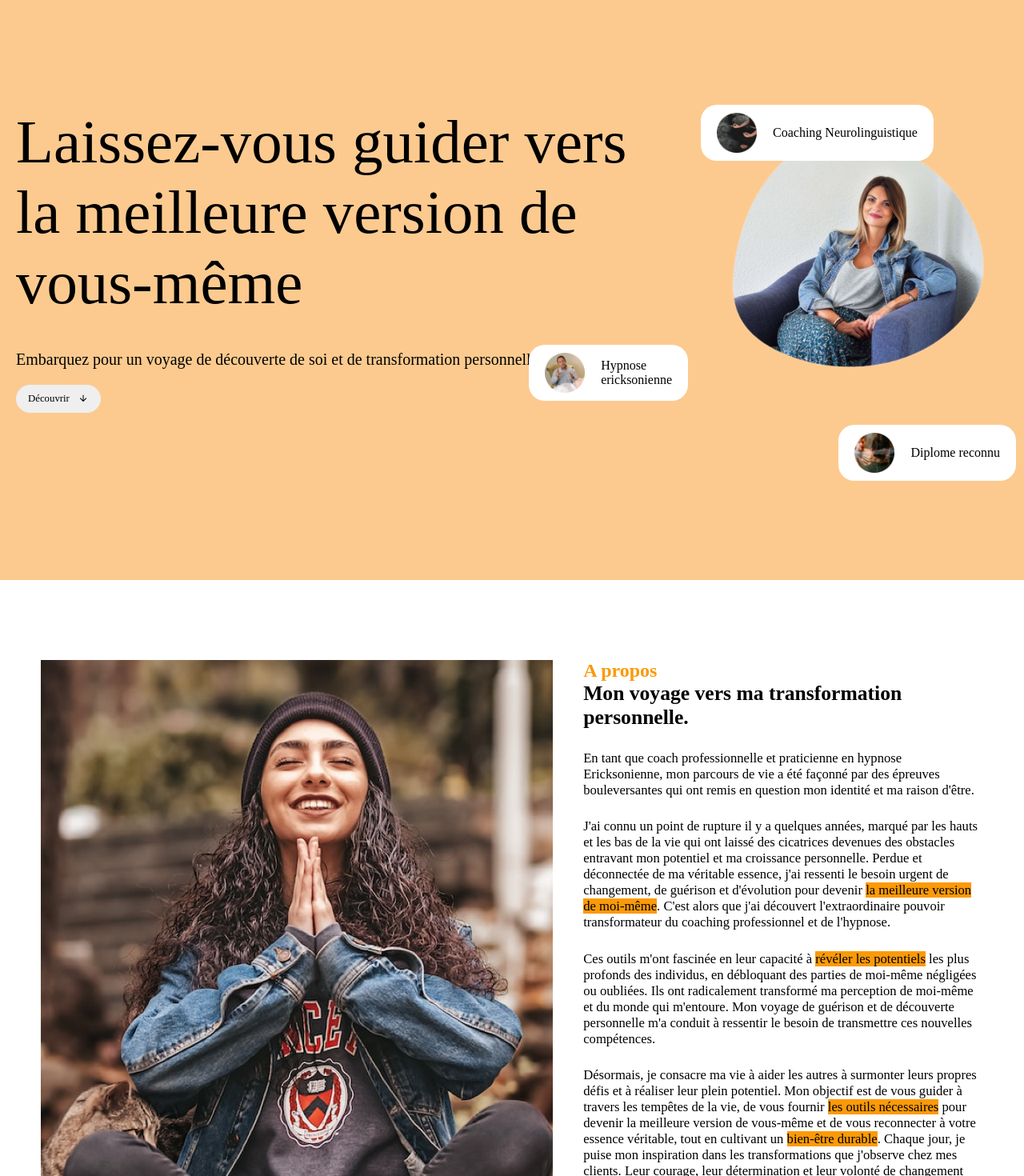
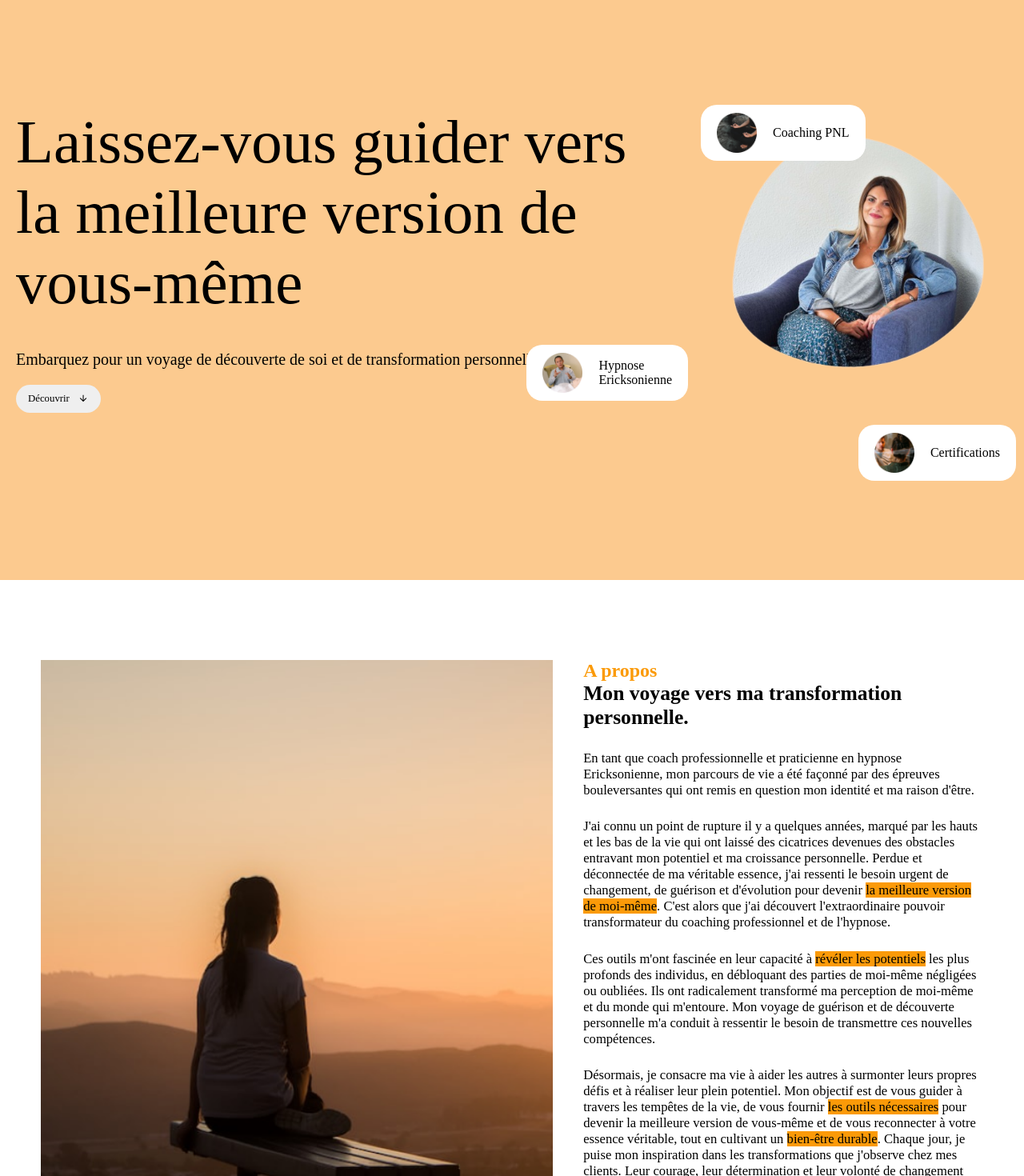
Before and after one commit to LucasGoudemand/SitedeCoaching, a Next.js app: page / in a window 1280 px wide. Shown: the part 160-1630 px from the top of the page at 80% size. Built offline with nearby package versions, Linux system fonts and the light colour scheme; a web font is replaced by a local one.

Commit message:
Fixing issues

```diff
--- a/pages/_document.js
+++ b/pages/_document.js
@@ -11,7 +11,7 @@ export default function Document() {
         />
         <link
           rel="stylesheet"
-          href="https://fonts.googleapis.com/css2?family=Material+Symbols+Outlined:opsz,wght,FILL,GRAD@20..48,100..700,0..1,-50..200"
+          href="https://fonts.googleapis.com/css2?family=Material+Symbols+Outlined:opsz,wght,FILL,GRAD@24,400,1,0"
         />
       </Head>
       <body>
--- a/pages/components/apropos/containerApropos.js
+++ b/pages/components/apropos/containerApropos.js
@@ -6,7 +6,7 @@ export default function containerApropos() {
     <>
       <div className={styles.containerApropos} id="AproposAnchor">
         <Image
-          src="/zenimage.png"
+          src="/imagezen.png"
           alt="Photo d'illustration"
           className={styles.classImage}
           width={600}
--- a/pages/components/avis/containerAvis.js
+++ b/pages/components/avis/containerAvis.js
@@ -36,6 +36,10 @@ export default function containerAvis(props) {
             AvisText="Grâce aux séances d'hypnose je me sens plus joyeuse et apaisée dans ma vie.
             Les séances font du bien, et m'ont fait prendre conscience de beaucoup de choses."
           />
+          <Avis
+            Name="Myriam"
+            AvisText="Marine est une hypnothérapeute et une coach extrêmement bienveillante, à l'écoute et efficace. Elle analyse finement nos besoins et propose des actions utiles. En ce qui me concerne j'ai obtenu des résultats bluffants, je suis trés satisfaite. Je ne peux que vivement la recommander. Elle est d'une aide précieuse."
+          />
         </div>
       </div>
     </>
--- a/pages/components/deroulement/containerDeroulement.js
+++ b/pages/components/deroulement/containerDeroulement.js
@@ -16,7 +16,7 @@ export default function containerDeroulement() {
             ensemble la méthode la plus adaptée pour atteindre vos objectifs.
           </li>
           <li>
-            <strong>Hypnose Ericksonienne </strong>: je vous guide vers une
+            <strong>Hypnose Ericksonienne </strong>: Je vous guide vers une
             relaxation profonde en utilisant des techniques de respiration et de
             visualisation, créant un état propice au travail thérapeutique.
           </li>
--- a/pages/components/heropage/photoHeroSection.js
+++ b/pages/components/heropage/photoHeroSection.js
@@ -15,15 +15,15 @@ export default function PhotoHeroSection() {
         />
         <div className={styles.containerTag1}>
           <img className={styles.Img} src="/mains.png" alt="Image du tag" />
-          Coaching Neurolinguistique
+          Coaching PNL
         </div>
         <div className={styles.containerTag2}>
           <img className={styles.Img} src="/monsieur.png" alt="Image du tag" />
-          Hypnose ericksonienne
+          Hypnose Ericksonienne
         </div>
         <div className={styles.containerTag3}>
           <img className={styles.Img} src="/tete.png" alt="Image du tag" />
-          Diplome reconnu
+          Certifications
         </div>
       </div>
     </>
```
Also changed, not shown: public/imagezen.png (added), public/zenimage.png (deleted).
